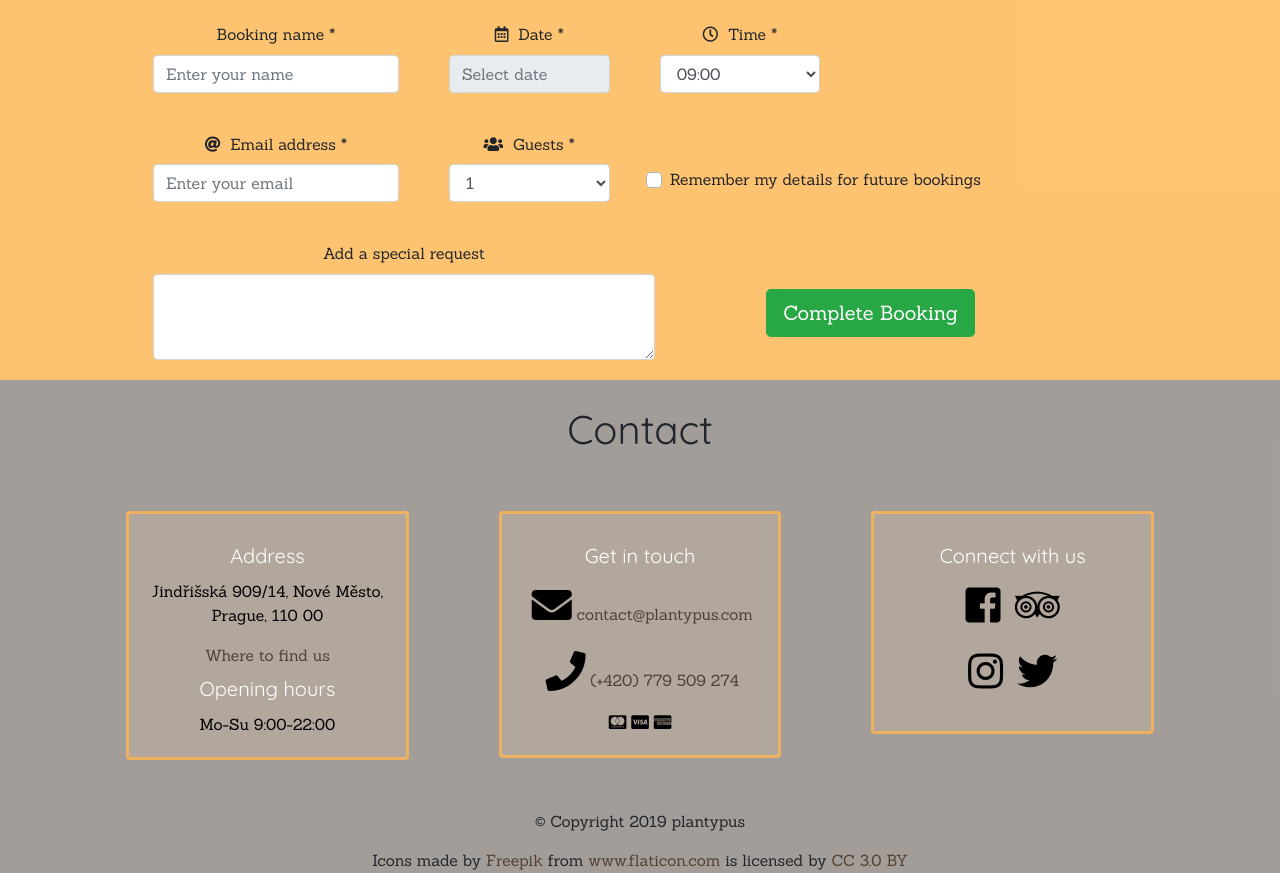
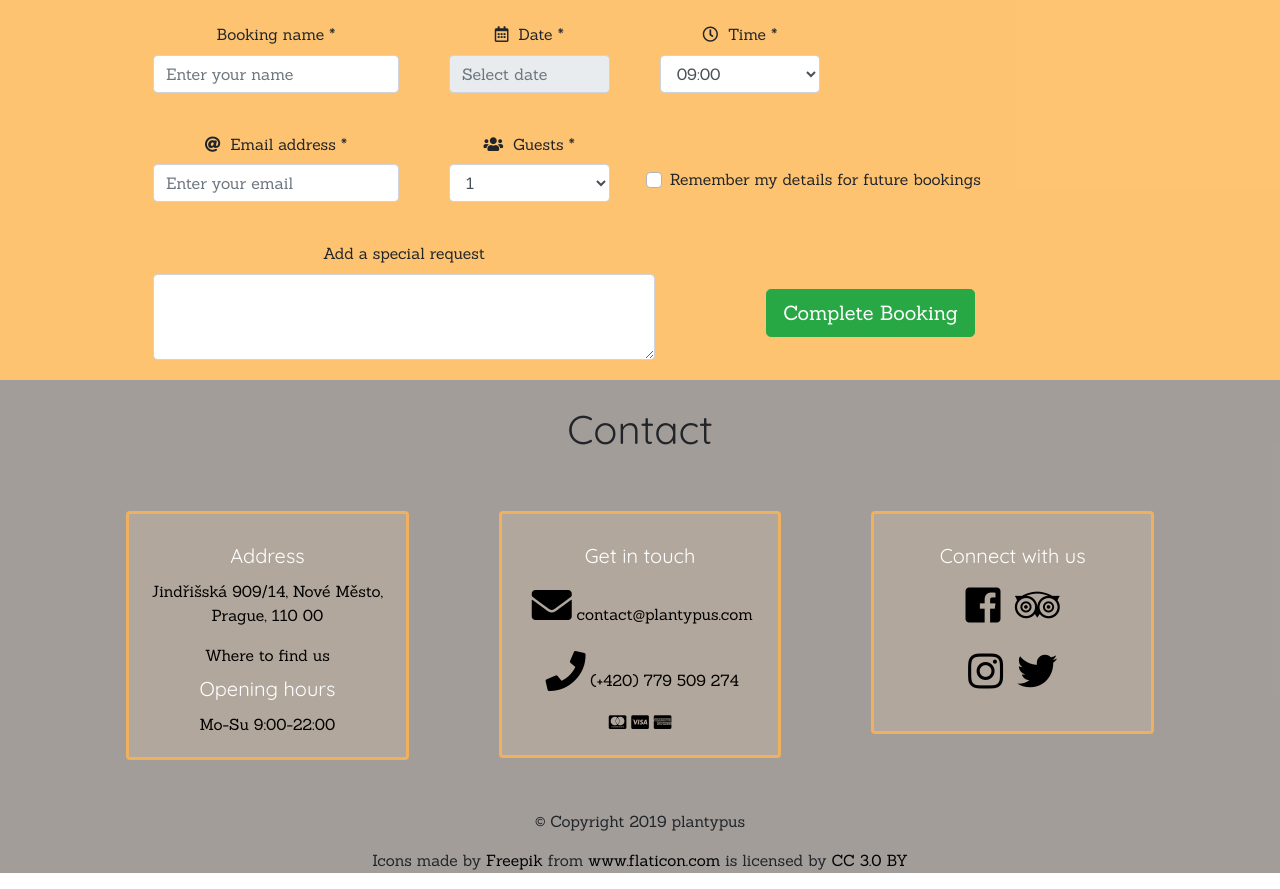
Before and after one commit to lucievr/plantypus-cafe-website, a plain HTML site: page index.html in a window 1280 px wide. Shown: the part 3877-4766 px from the top of the page. Drawn offline with nearby package versions, Linux system fonts and the light colour scheme; a web font is replaced by a local one.

Commit message:
Change color

```diff
--- a/css/style.css
+++ b/css/style.css
@@ -329,7 +329,7 @@ img.about {
 }
 
 a {
-    color: rgb(83, 64, 49);
+    color: black;
 }
 
 a:hover {
```
